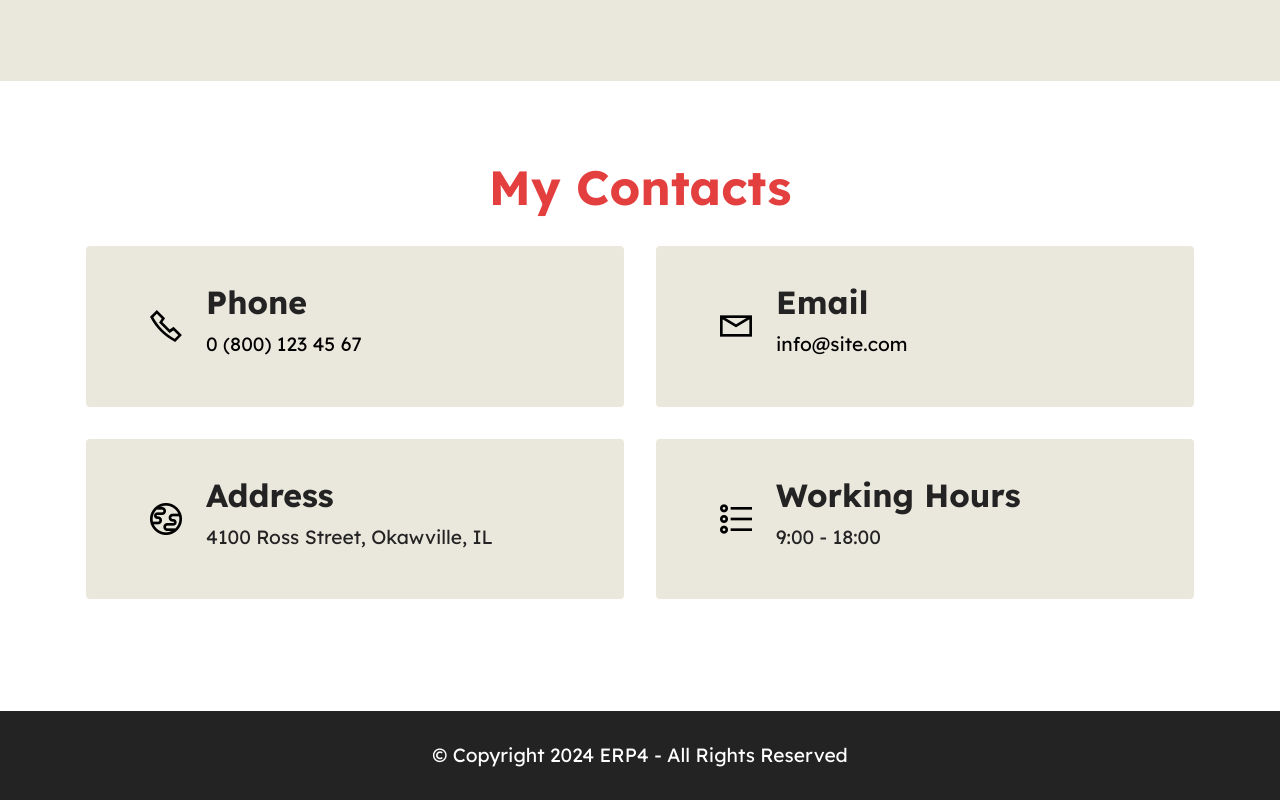
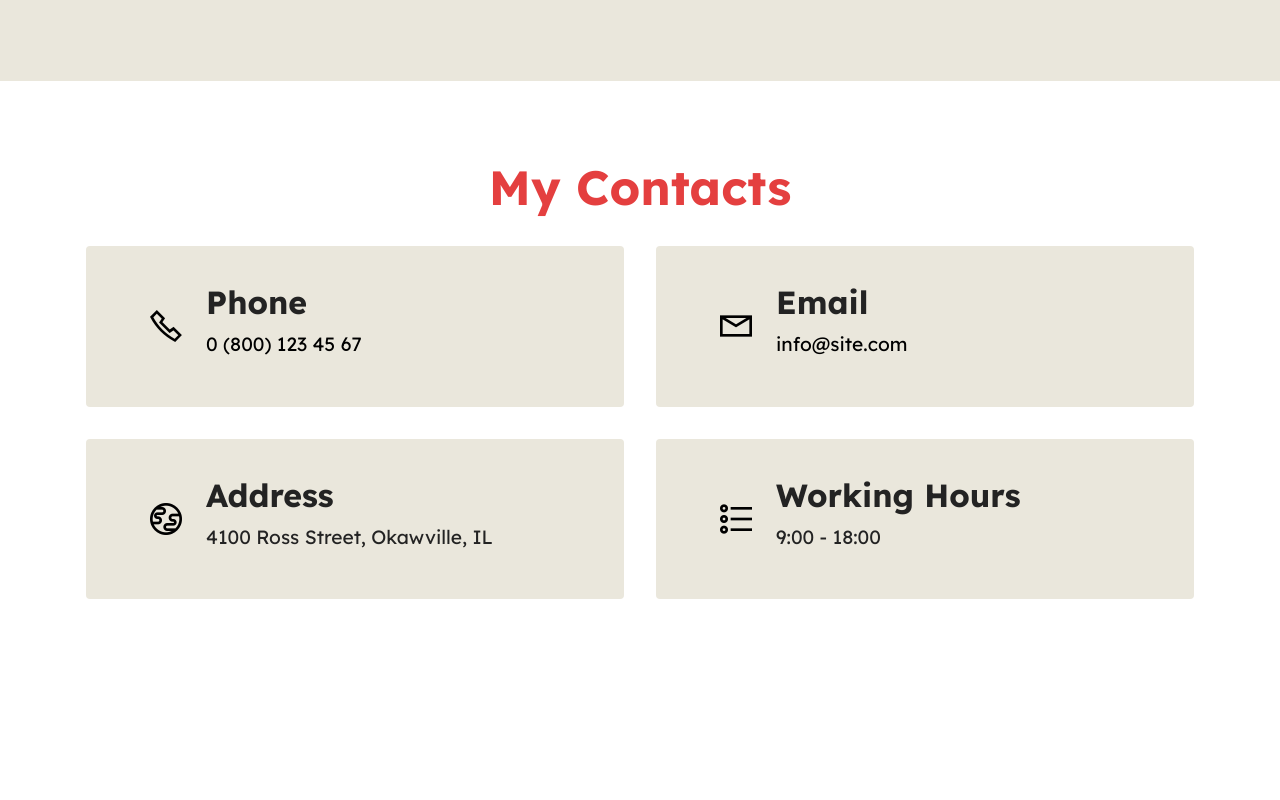
Before and after one commit to Dylantromp/dylansportfolio, a plain HTML site: page index.html in a window 1280 px wide. Shown: the part 6550-7350 px from the top of the page. After the commit the page ends 7290 px from the top, so only its background shows below. Drawn offline with Linux system fonts and the light colour scheme; files whose address does not match are found by name.

Commit message:
Update index.html

```diff
--- a/index.html
+++ b/index.html
@@ -686,7 +686,6 @@
     </div>
 </section>
 
-<section data-bs-version="5.1" class="footer7 cid-sFF3CYc3p7" once="footers" id="footer7-9">
 
 
 
```
